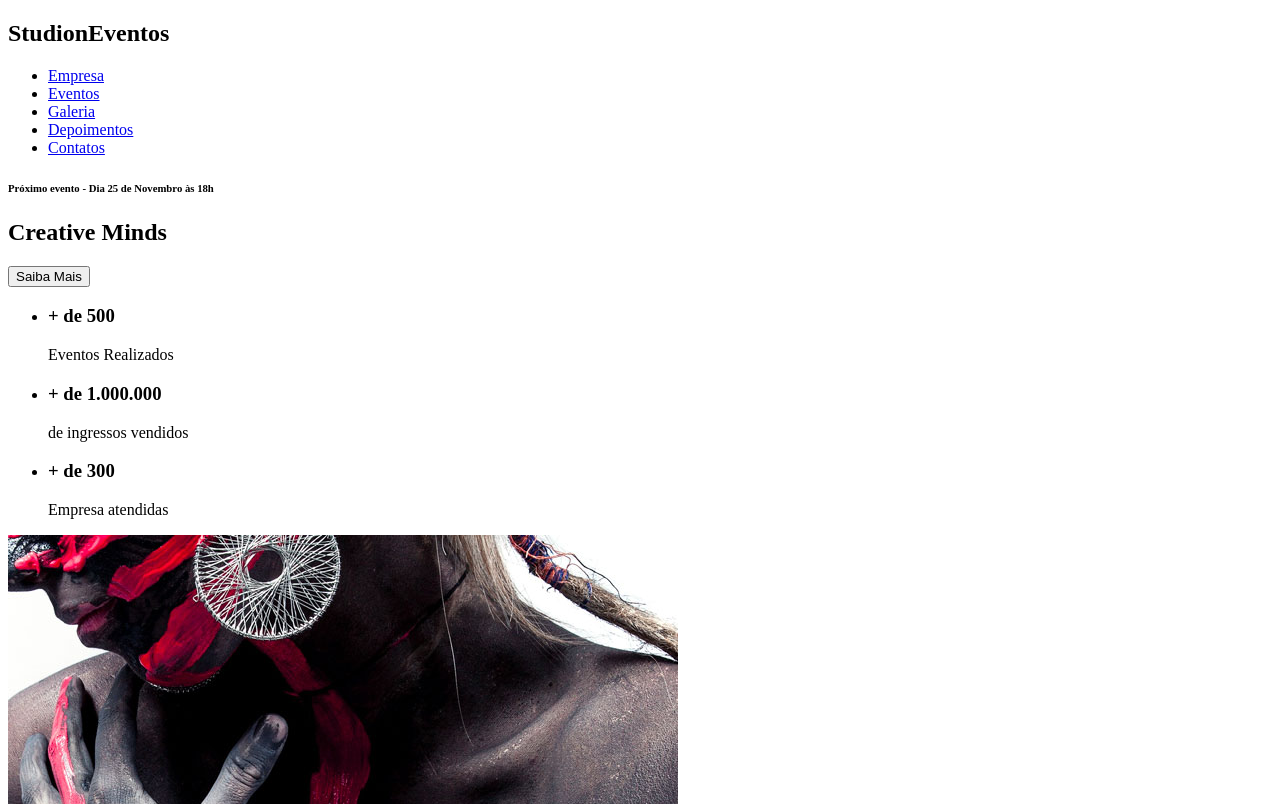
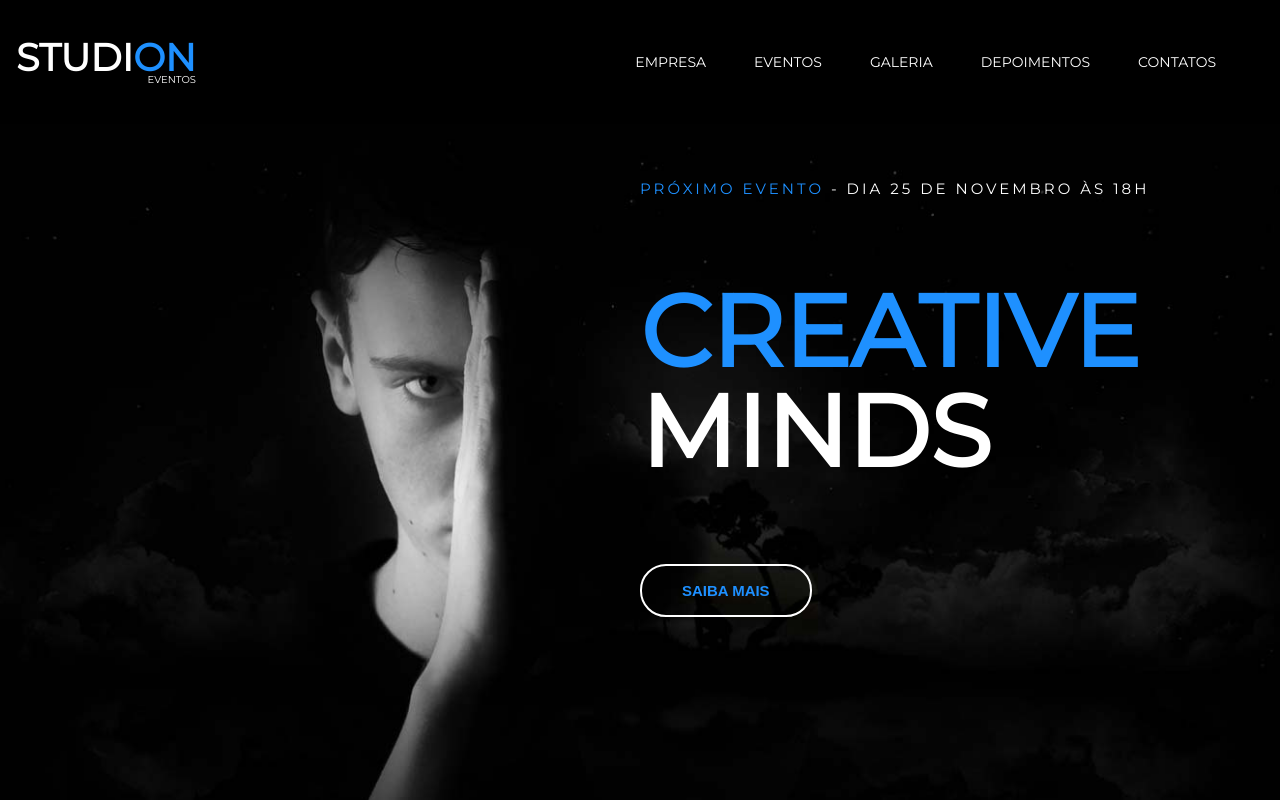
Before and after one commit to devsukita/legendary-engine, a website: page index.html in a window 1280 px wide. Shown: the top 804 px of the page. Drawn offline with Linux system fonts and the light colour scheme.

Commit message:
feat(header) implementamos header styles

```diff
--- a/index.html
+++ b/index.html
@@ -3,13 +3,18 @@
 <head>
     <meta charset="UTF-8">
     <meta http-equiv="X-UA-Compatible" content="IE=edge">
+    <link rel="stylesheet" href="style.css">
     <meta name="viewport" content="width=device-width, initial-scale=1.0">
     <title>Studion</title>
 </head>
 <body>
-    <nav>
-    <h1>Studi<span>on</span><span>Eventos</span></h1>
-        <ul>
+    <nav class="navbar">
+    <h1 class="logo-studion">
+        Studi<span class="copy--primary">on
+        </span><span class="logo-studion_subtitle">Eventos</span>
+    </h1>
+        <!-- <img src="/src/images/banner.jpg" alt=""> -->
+        <ul class="navbar__link">
            <li><a href="#empresa">Empresa</a></li>
             <li><a href="#eventos">Eventos</a></li>
             <li><a href="#galeria">Galeria</a></li>
@@ -19,10 +24,13 @@
     </nav>
    <header>
        <div id="slider">
-           <div class="slider">
-               <h6><span> Próximo evento</span> - Dia 25 de Novembro às 18h </h6>
-                <h2><span>Creative</span> Minds</h2>
-                <button href="#">Saiba Mais</button>
+           <div class="slide">
+                <img  class="slide__background-image"src="./src/images/banner.jpg" alt="StudionEventos">
+                <div class="slide_content">
+                    <h6><span class="copy--primary"> Próximo evento</span> - Dia 25 de Novembro às 18h </h6>
+                    <h2><span class="copy--primary">Creative</span> Minds</h2>
+                    <button class="btn btn--slide" href="#">Saiba Mais</button>
+                </div>
             </div>
        </div>
    </header>
--- a/style.css
+++ b/style.css
@@ -4,9 +4,10 @@
 }
 
 :root {
-    --color-primary:#1E90FF;
     font-family: 'Montserrat', sans-serif;
     font-size: 16px;
+    --color-primary:#1E90FF;
+    --default-padding:1rem;
 }
 body{
     margin: 0;
@@ -19,7 +20,7 @@ ul{
 }
 
 .navbar{
-    position: absolute;
+    position: fixed;
     display: grid;
     grid-template-columns: 1fr 9fr;
    background: #000;
@@ -30,6 +31,7 @@ ul{
     padding:0 1rem;
     align-items: center;
     color: #fff;
+    z-index: 1;
 }
 .navbar__link{
     justify-self: end;
@@ -63,7 +65,54 @@ line-height: 1.4ch;
     color: var(--color-primary);
 }
 #slider{
-height: calc(100vh - 7.75rem);
 background-color: #000;
 color: #fff;
 }
+.slide{
+position: relative;
+height: calc(100vh - 7.75rem);
+}
+.slide__background-image{
+    width: 100%;
+    height: 100%;
+    object-fit: cover;
+    object-position: center;
+}
+.slide_content{
+position: absolute;
+top: 1.25rem;
+left: 50vw;
+}
+.slide_content h6{
+font-size: 0.9375rem;
+font-weight: 400;
+text-transform: uppercase;
+letter-spacing: .1875rem;
+}
+.slide_content h2{
+    font-size: 6.25rem;
+    text-transform: uppercase;
+    line-height: 6.25rem;
+}
+.slide_content h2 span{
+    display: block;
+}
+.btn{
+    cursor: pointer;
+    padding: 1rem 2.5rem;
+    border:0.125rem solid #fff;
+    border-radius: 1.625rem;
+    color:var(--color-primary);
+    background: unset;
+    font-size: .9357rem;
+    font-weight: 700;
+    text-transform: uppercase;
+    transition: 0.5s all ease;
+}
+.btn:hover,
+.btn:focus,
+.btn:active{
+    background: var(--color-primary);
+    border-color: var(--color-primary);
+    color: #fff;
+}
```
